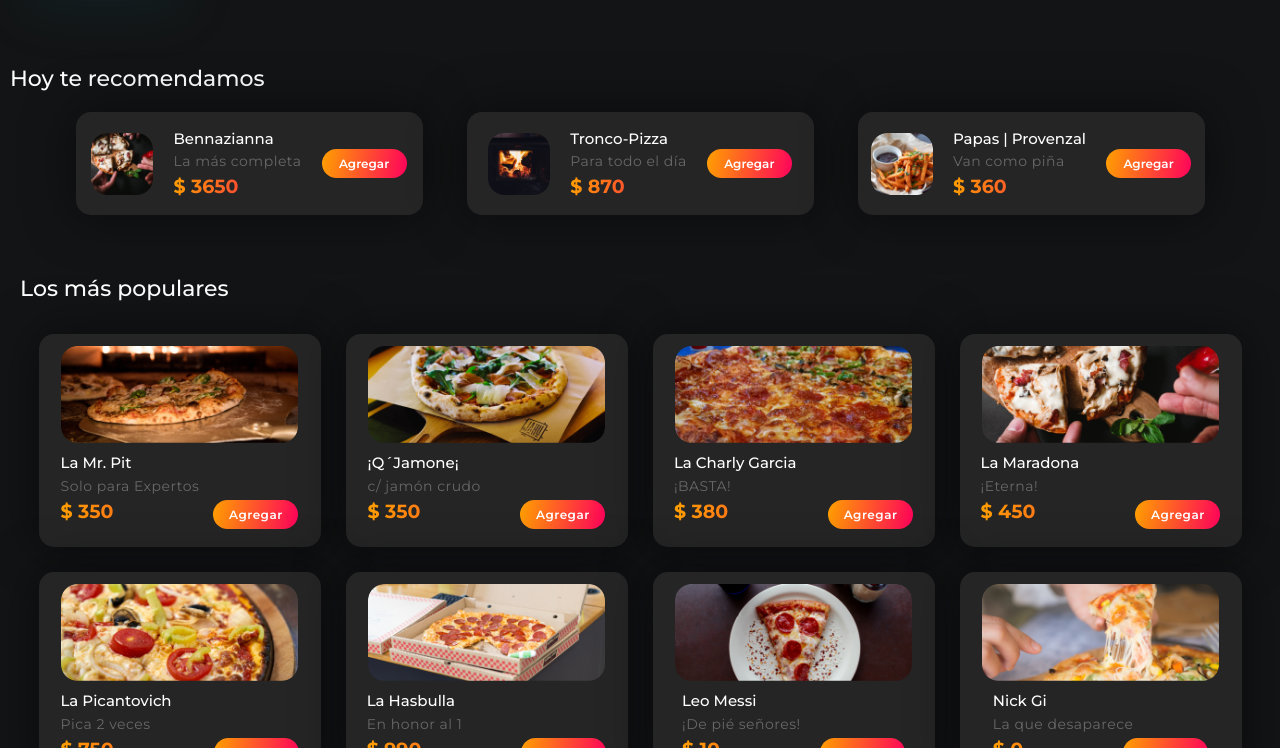
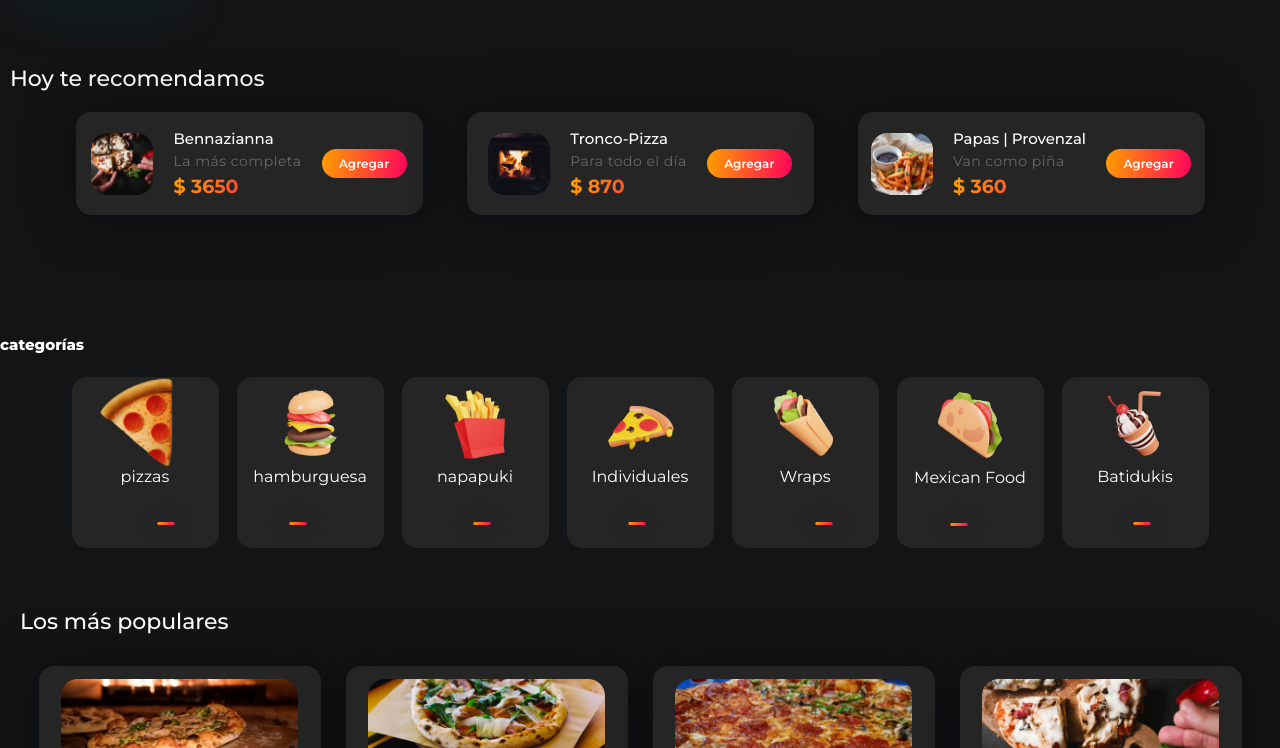
Before and after one commit to Enzoskr/Trabajo-grupal, a plain HTML site: page index.html in a window 1280 px wide. Shown: the part 546-1294 px from the top of the page. Drawn offline with Linux system fonts and the light colour scheme.

Commit message:
categorias

```diff
--- a/index.html
+++ b/index.html
@@ -97,6 +97,86 @@
           </div>
         </div>
       </section>
+
+      <!-- categorías -->
+      <section id="categorias">
+        <h2>categorías</h2>
+        <div class="categorias-columna">
+         <div class="card-categorias">
+          <div class="card-box-categorias">
+            <img src="assets/Pizza1.png" alt="pizza"/>
+            <div class="card-info-categorias">
+              pizzas
+              <div class="card-info-mid">
+                <p><img src="/assets/Rectangle 13.png" alt="rectangulo"></p></div>
+             </div>
+          </div>
+         </div>
+         <div class="card-categorias">
+          <div class="card-box-categorias">
+            <img src="assets/burger 1.png" alt="hamburguesa"/>
+            <div class="card-info-categorias">
+              hamburguesa
+              <div class="card-info-mid">
+                <p><img src="/assets/Rectangle 13.png" alt="rectangulo"></p></div>
+             </div>
+          </div>
+         </div>
+         <div class="card-categorias">
+          <div class="card-box-categorias">
+            <img src="assets/fries 2.png" alt="papas"/>
+            <div class="card-info-categorias">
+              napapuki
+              <div class="card-info-mid">
+                <p><img src="/assets/Rectangle 13.png" alt="rectangulo"></p></div>
+             </div>
+          </div>
+         </div>
+         <div class="card-categorias">
+          <div class="card-box-categorias">
+            <img src="assets/Pizza2.png" alt="Individuales"/>
+            <div class="card-info-categorias">
+              Individuales
+              <div class="card-info-mid">
+                <p><img src="/assets/Rectangle 13.png" alt="rectangulo"></p></div>
+             </div>
+          </div>
+         </div>
+         <div class="card-categorias">
+          <div class="card-box-categorias">
+            <img src="assets/buritto 1.png" alt="Wraps"/>
+            <div class="card-info-categorias">
+              Wraps
+              <div class="card-info-mid">
+                <p><img src="/assets/Rectangle 13.png" alt="rectangulo"></p></div>
+             </div>
+          </div>
+         </div>
+         <div class="card-categorias">
+          <div class="card-box-categorias">
+            <img src="assets/taco 1.png" alt="taco"/>
+            <div class="card-info-categorias">
+              Mexican Food
+              <div class="card-info-mid">
+                <p><img src="/assets/Rectangle 13.png" alt="rectangulo"></p></div>
+             </div>
+          </div>
+         </div>
+         <div class="card-categorias">
+          <div class="card-box-categorias">
+            <img src="assets/float 1.png" alt="pizza"/>
+            <div class="card-info-categorias">
+              Batidukis
+              <div class="card-info-mid">
+                <p><img src="/assets/Rectangle 13.png" alt="rectangulo"></p></div>
+             </div>
+          </div>
+         </div>
+       </div>
+      </section>
+
+
+
       <section id="Populares">
         <h2>Los más populares</h2>
         <div class="contenedor">
--- a/style.css
+++ b/style.css
@@ -8,7 +8,6 @@
   --rojo: #fc2933;
   --blanco: #ffffff;
   --radiante: #ffa100 #fb103d;
-
 }
 
 * {
@@ -17,15 +16,15 @@
   box-sizing: border-box;
   text-decoration: none;
   list-style-type: none;
-  font-family: 'Montserrat', sans-serif;
+  font-family: "Montserrat", sans-serif;
 }
 
-body{
+body {
   height: 100vh;
   width: 100%;
 }
 
-header{
+header {
   height: 151px;
   width: 100%;
   background: var(--background);
@@ -33,39 +32,36 @@ header{
   justify-content: space-between;
   align-items: center;
   padding: 0px 70px;
-
 }
 
-header img{
+header img {
   height: 75px;
 }
 
-
-#navbar-elements{
+#navbar-elements {
   display: flex;
   justify-content: center;
   gap: 50px;
   align-items: center;
-
 }
 
 #navbar-elements i {
-  cursor:pointer;
+  cursor: pointer;
 }
 
 #navbar-elements a {
-  color: #FFFFFF;
+  color: #ffffff;
 }
 
-.fa-solid{
-  color: #FFA400;
+.fa-solid {
+  color: #ffa400;
 }
 
-.cart{
+.cart {
   position: absolute;
   top: 151px;
   right: 0;
-  height: calc(100vh - 151px) ;
+  height: calc(100vh - 151px);
   background: #363636;
   padding: 0px 30px;
   display: none;
@@ -74,60 +70,55 @@ header img{
   align-items: center;
   gap: 30px;
   z-index: 3;
-
-
 }
 
-.cart h2{
+.cart h2 {
   color: white;
   position: relative;
   right: 80px;
   top: 20px;
 }
 
-.cart-products{
+.cart-products {
   display: flex;
   flex-direction: column;
   align-items: center;
   gap: 20px;
   padding: 30px 10px;
-
 }
 
-.cart-products i{
-
+.cart-products i {
   font-size: 50px;
 }
 
-.cart-products p{
+.cart-products p {
   font-size: 14px;
   color: white;
 }
 
-.cart-price{
+.cart-price {
   width: 100%;
   color: white;
   display: flex;
   justify-content: space-between;
-
 }
 
-.cart-totals{
+.cart-totals {
   display: flex;
   flex-direction: column;
   gap: 20px;
 }
 
-#total{
-  color: #FFA400;
+#total {
+  color: #ffa400;
 }
 
-.cart-line{
+.cart-line {
   border: 1px solid white;
   width: 100%;
 }
 
-.cart-button{
+.cart-button {
   display: flex;
   justify-content: center;
   align-items: center;
@@ -138,21 +129,16 @@ header img{
   height: 40px;
   text-align: center;
   border-radius: 10px;
-  background: linear-gradient(98.81deg, #FFA100 -0.82%, #FB103D 101.53%);
-  ;
+  background: linear-gradient(98.81deg, #ffa100 -0.82%, #fb103d 101.53%);
 }
 
-#carrito{
+#carrito {
   display: none;
 }
 
-
-
-#carrito:checked ~ .cart{
+#carrito:checked ~ .cart {
   display: flex;
-
 }
-
 
 main {
   background-color: var(--background2);
@@ -189,24 +175,24 @@ main {
   color: var(--blanco);
 }
 
-.hero-info h1 span{
+.hero-info h1 span {
   font-size: 51px;
   font-weight: 700;
-  color:var(--blanco);
+  color: var(--blanco);
 }
 
-.hero-info p{
+.hero-info p {
   font-size: 21px;
   font-weight: 400;
   color: var(--blanco);
 }
 
-.hero-info a{
+.hero-info a {
   display: flex;
   justify-content: center;
   align-items: center;
   color: var(--blanco);
-  background: linear-gradient(98.81deg, #FFA100 -0.82%, #FB103D 101.53%);
+  background: linear-gradient(98.81deg, #ffa100 -0.82%, #fb103d 101.53%);
   box-shadow: 11px 28px 50px rgba(20, 78, 90, 0.2);
   border-radius: 15px;
   width: 166px;
@@ -215,22 +201,21 @@ main {
   font-weight: 700;
 }
 
-
 .hero-card {
   position: relative;
   width: 520px;
   height: 460px;
 }
 
-.hero-card img:first-child{
+.hero-card img:first-child {
   position: absolute;
   width: 265px;
   height: 265px;
   left: 0px;
-  top:120px;
+  top: 120px;
 }
 
-.hero-card img:last-child{
+.hero-card img:last-child {
   position: absolute;
   width: 392px;
   height: 392px;
@@ -251,8 +236,7 @@ main {
   max-width: 1300px;
 }
 
-
-#recomendacion h2{
+#recomendacion h2 {
   font-size: 22px;
   font-weight: 500;
   width: 100%;
@@ -278,7 +262,7 @@ main {
   box-shadow: 0px 0px 50px rgba(1, 2, 7, 0.5);
 }
 
-.card-box-recomendacion img{
+.card-box-recomendacion img {
   width: 62px;
   height: 62px;
   border-radius: 16px;
@@ -291,13 +275,13 @@ main {
   gap: 5px;
 }
 
-.card-info-recomendacion p:nth-child(1){
+.card-info-recomendacion p:nth-child(1) {
   font-size: 15px;
   font-weight: 500;
   color: var(--blanco);
 }
 
-.card-info-recomendacion p:nth-child(2){
+.card-info-recomendacion p:nth-child(2) {
   font-size: 14px;
   font-weight: 400;
   line-height: 17px;
@@ -307,29 +291,89 @@ main {
   opacity: 0.3;
 }
 
-.card-info-recomendacion p:nth-child(3){
+.card-info-recomendacion p:nth-child(3) {
   font-weight: 700;
   font-size: 19px;
-  background: linear-gradient(98.81deg, #FFA100 -0.82%, #FF005C 101.53%);
+  background: linear-gradient(98.81deg, #ffa100 -0.82%, #ff005c 101.53%);
   color: transparent;
   background-clip: text;
   -webkit-background-clip: text;
 }
 
-.bottom-add{
+.bottom-add {
   display: flex;
   align-items: center;
   justify-content: center;
   width: 85px;
   height: 29px;
   border-radius: 17.5px;
-  background: linear-gradient(98.81deg, #FFA100 -0.82%, #FF005C 101.53%);
+  background: linear-gradient(98.81deg, #ffa100 -0.82%, #ff005c 101.53%);
   font-weight: 600;
   font-size: 12px;
   line-height: 15px;
   color: var(--blanco);
 }
 
+/* Categorías */
+#categorias {
+  display: flex;
+  flex-direction: column;
+  align-items: center;
+  justify-content: center;
+  gap: 22px;
+  max-width: 1300px;
+  width: 100%;
+  margin-top: 120px;
+}
+
+#categorias h2 {
+  font-size: 15px;
+  width: 100%;
+  font-weight: 800;
+  line-height: 19.65px;
+}
+.categorias-columna {
+  display: flex;
+  flex-wrap: nowrap;
+  box-sizing: border-box;
+  gap: 18px;
+  /* margin-top: 60px; */
+
+  max-width: 1300px;
+}
+
+.card-categorias {
+  display: flex;
+  align-items: center;
+  justify-content: center;
+  flex-direction: center;
+  background-color: var(--background);
+  border-radius: 15px;
+}
+
+.card-box-categorias {
+  display: flex;
+  flex-direction: column;
+  align-items: center;
+  width: 147px;
+  height: 171px;
+  /* max-width: 1300px; */
+}
+.card-box-categorias img {
+  width: 90px;
+  display: flex;
+}
+.card-info-categorias {
+  display: flex;
+  flex-direction: column;
+  size: 15px;
+  font-weight: 400;
+}
+.card-info-mid p {
+  height: 4px;
+  width: 24px;
+  border-radius: 15px;
+}
 /*Populares*/
 
 #Populares {
@@ -341,9 +385,9 @@ main {
   padding: 0 20px 0;
   width: 100%;
   max-width: 1300px;
- }
+}
 
-#Populares h2{
+#Populares h2 {
   padding: 60px 0 0 0;
   font-weight: 500;
   font-size: 22px;
@@ -352,7 +396,7 @@ main {
   top: 1066px;
 }
 
-.contenedor{
+.contenedor {
   display: flex;
   align-items: center;
   justify-content: center;
@@ -360,11 +404,9 @@ main {
   gap: 25px;
   padding: 10px;
   border-radius: 0px;
-
-
 }
 
-.content-populares{
+.content-populares {
   display: flex;
   justify-content: center;
   align-items: center;
@@ -419,7 +461,7 @@ main {
   text-align: left;
 }
 
-.card-info-populares2{
+.card-info-populares2 {
   font-size: 14px;
   font-weight: 400;
   line-height: 17px;
@@ -429,26 +471,26 @@ main {
   opacity: 0.3;
 }
 
-.card-info-populares3{
+.card-info-populares3 {
   display: flex;
   justify-content: space-between;
   gap: 100px;
   font-weight: 700;
   font-size: 19px;
-  background: linear-gradient(98.81deg, #FFA100 -0.82%, #FF005C 101.53%);
+  background: linear-gradient(98.81deg, #ffa100 -0.82%, #ff005c 101.53%);
   color: transparent;
   background-clip: text;
   -webkit-background-clip: text;
 }
 
-.bottom-add2{
+.bottom-add2 {
   display: flex;
   align-items: center;
   justify-content: center;
   width: 85px;
   height: 29px;
   border-radius: 17.5px;
-  background: linear-gradient(98.81deg, #FFA100 -0.82%, #FF005C 101.53%);
+  background: linear-gradient(98.81deg, #ffa100 -0.82%, #ff005c 101.53%);
   font-weight: 600;
   font-size: 12px;
   line-height: 15px;
```
Also changed, not shown: assets/Rectangle 13.png (added).
